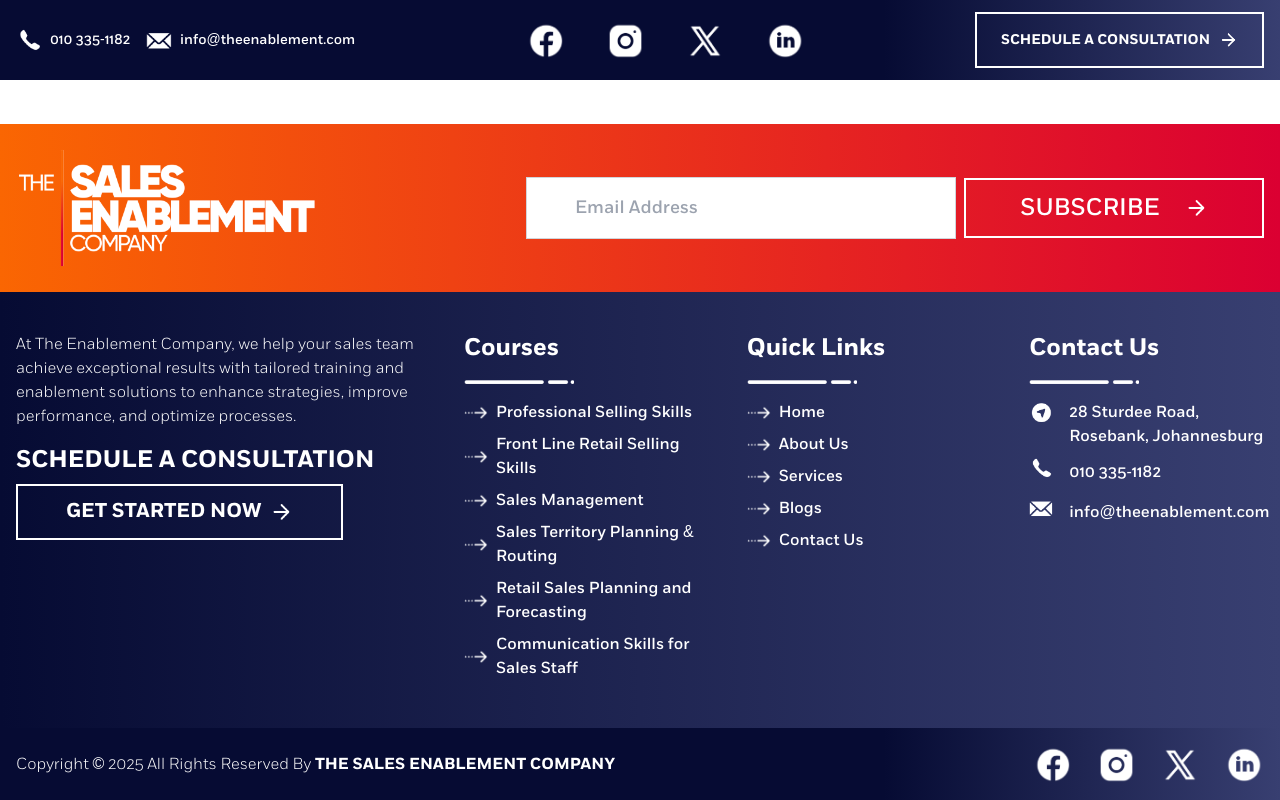
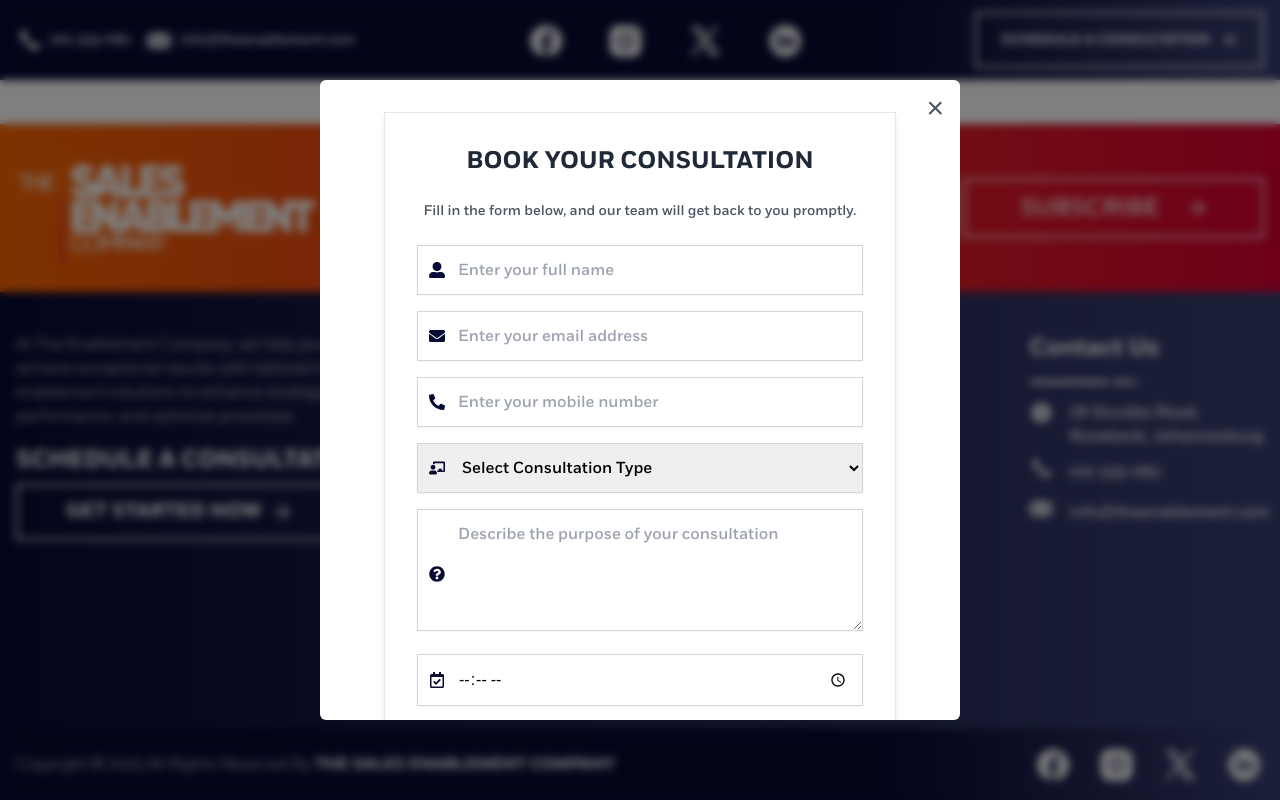
Before and after one commit to hrushikeshjena9/thesalesenablement2, a React (Vite) app: page / in a window 1280 px wide. Both pictures are taken after a click on the button "GET STARTED NOW". Shown: the part 6440-7240 px from the top of the page. Built offline with nearby package versions, Linux system fonts and the light colour scheme.

Commit message:
schedule

```diff
--- a/src/components/Footer.jsx
+++ b/src/components/Footer.jsx
@@ -1,4 +1,4 @@
-import React from "react";
+import React, { useState, useEffect } from "react";
 import Logo from "../assets/logo.png";
 import RightArrow1 from "../assets/arrow-right1.png";
 import ArrowAdd from "../assets/Advance.png";
@@ -11,9 +11,29 @@
 import Linkedin from "../assets/linkedin.png";
 import FooterLine from "../assets/line-footer.png";
 import { motion } from "framer-motion";
+import ScheduleForm from "../service-section/ScheduleForm";
 
 function Footer() {
   const currentYear = new Date().getFullYear();
+  const [isModalOpen, setIsModalOpen] = useState(false);
+
+  const openModal = () => {
+    setIsModalOpen(true);
+  };
+
+  const closeModal = () => {
+    setIsModalOpen(false);
+  };
+  useEffect(() => {
+    if (isModalOpen) {
+      document.body.style.overflow = "hidden";
+    } else {
+      document.body.style.overflow = "";
+    }
+    return () => {
+      document.body.style.overflow = "";
+    };
+  }, [isModalOpen]);
   return (
     <footer className="bg-gradient-2 text-white">
       <div className="banner-footer">
@@ -38,11 +58,25 @@
 
               <button
                 type="button"
+                onClick={openModal}
                 className="flex md:px-12 hover:bg-gradient-to-r from-[#DB0032] to-[#FA6602] hover:from-[#FA6602] hover:to-[#DB0032] transition-all duration-500 ease-out transform md:py-3 md:w-auto uppercase items-center text-white font-bold text-sm md:text-sm lg:text-sm xl:text-xl 2xl:text-lg px-5 py-2  border-2 border-white"
               >
                 Get Started Now
                 <img src={RightArrow1} alt="arrow" className="w-6 h-6 ml-2" />
               </button>
+              {isModalOpen && (
+                <div className="fixed inset-0 flex justify-center items-center bg-black bg-opacity-50 backdrop-blur-sm z-50 text-[#000]">
+                  <div className="bg-white p-4 sm:p-6 lg:p-8 rounded-md w-[90%] sm:w-[80%] md:w-[70%] lg:w-[50%] relative max-h-[80%] overflow-y-auto">
+                    <button
+                      onClick={closeModal}
+                      className="absolute top-3 right-4 text-gray-600 hover:text-gray-800 text-xl sm:text-2xl md:text-3xl"
+                    >
+                      &times;
+                    </button>
+                    <ScheduleForm />
+                  </div>
+                </div>
+              )}
             </div>
           </motion.div>
 
--- a/src/components/Header.jsx
+++ b/src/components/Header.jsx
@@ -1,4 +1,4 @@
-import React from "react";
+import React, { useState, useEffect } from "react";
 import Phone from "../assets/Phone.png";
 import Mail from "../assets/mail.png";
 import Facebook from "../assets/facebook.png";
@@ -7,8 +7,28 @@
 import Linkedin from "../assets/linkedin.png";
 import RightArrow1 from "../assets/arrow-right1.png";
 import { Link } from "react-router-dom";
+import ScheduleForm from "../service-section/ScheduleForm";
 
 const Header = () => {
+  const [isModalOpen, setIsModalOpen] = useState(false);
+
+  const openModal = () => {
+    setIsModalOpen(true);
+  };
+
+  const closeModal = () => {
+    setIsModalOpen(false);
+  };
+  useEffect(() => {
+    if (isModalOpen) {
+      document.body.style.overflow = "hidden";
+    } else {
+      document.body.style.overflow = "";
+    }
+    return () => {
+      document.body.style.overflow = "";
+    };
+  }, [isModalOpen]);
   return (
     <>
       <header className="banner text-white bg-gray-900 sticky top-0 z-50">
@@ -68,9 +88,10 @@
           </div>
 
           <div className="flex justify-center sm:justify-end w-full sm:w-auto">
-            <Link
-              to="/schedule-a-consultation"
+            <button
+              // to="/schedule-a-consultation"
               type="button"
+              onClick={openModal}
               className="text-white h-10 transition-all duration-500 ease-in-out transform bg-transparent hover:bg-gradient-to-r from-[#DB0032] to-[#FA6602] hover:text-white sm:h-10 md:h-12 lg:h-12 xl:h-14 flex items-center uppercase space-x-2 border-btn border-white font-bold text-base lg:text-sm sm:text-xs px-3 py-2 md:px-6 sm:px-4 sm:py-2"
             >
               <span>Schedule A Consultation</span>
@@ -79,7 +100,20 @@
                 alt="Arrow"
                 className="w-[16px] sm:w-[20px] h-[16px] sm:h-[20px] transition-transform duration-500 ease-in-out hover:translate-x-1"
               />
-            </Link>
+            </button>
+            {isModalOpen && (
+              <div className="fixed inset-0 flex justify-center items-center bg-black bg-opacity-50 backdrop-blur-sm z-50 text-[#000]">
+                <div className="bg-white p-4 sm:p-4 lg:p-4 rounded-md w-[90%] sm:w-[80%] md:w-[70%] lg:w-[50%] relative max-h-[80%] overflow-y-auto">
+                  <button
+                    onClick={closeModal}
+                    className="absolute top-3 right-4 text-gray-600 hover:text-gray-800 text-xl sm:text-2xl md:text-3xl"
+                  >
+                    &times;
+                  </button>
+                  <ScheduleForm />
+                </div>
+              </div>
+            )}
           </div>
         </div>
       </header>
```
